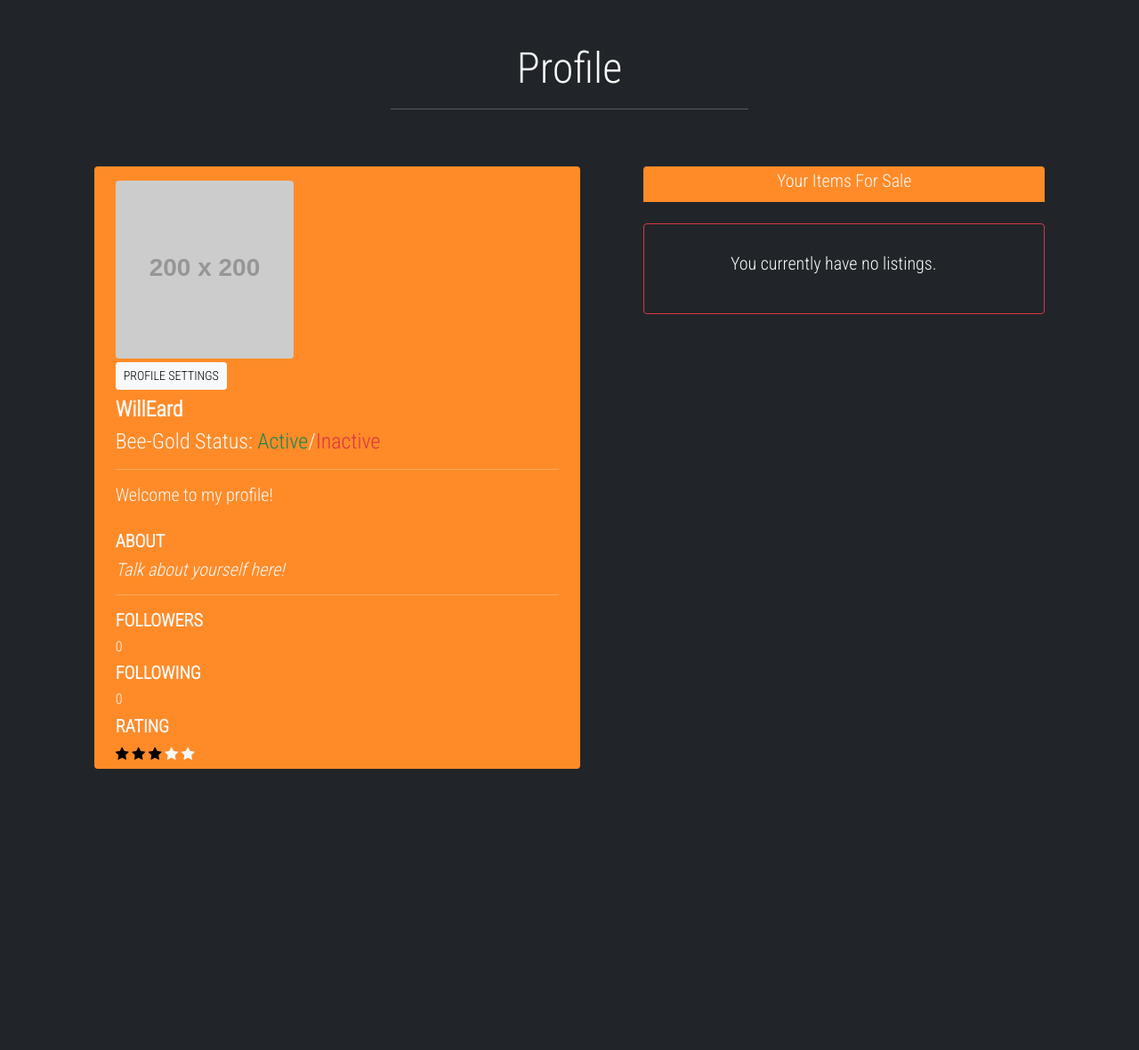
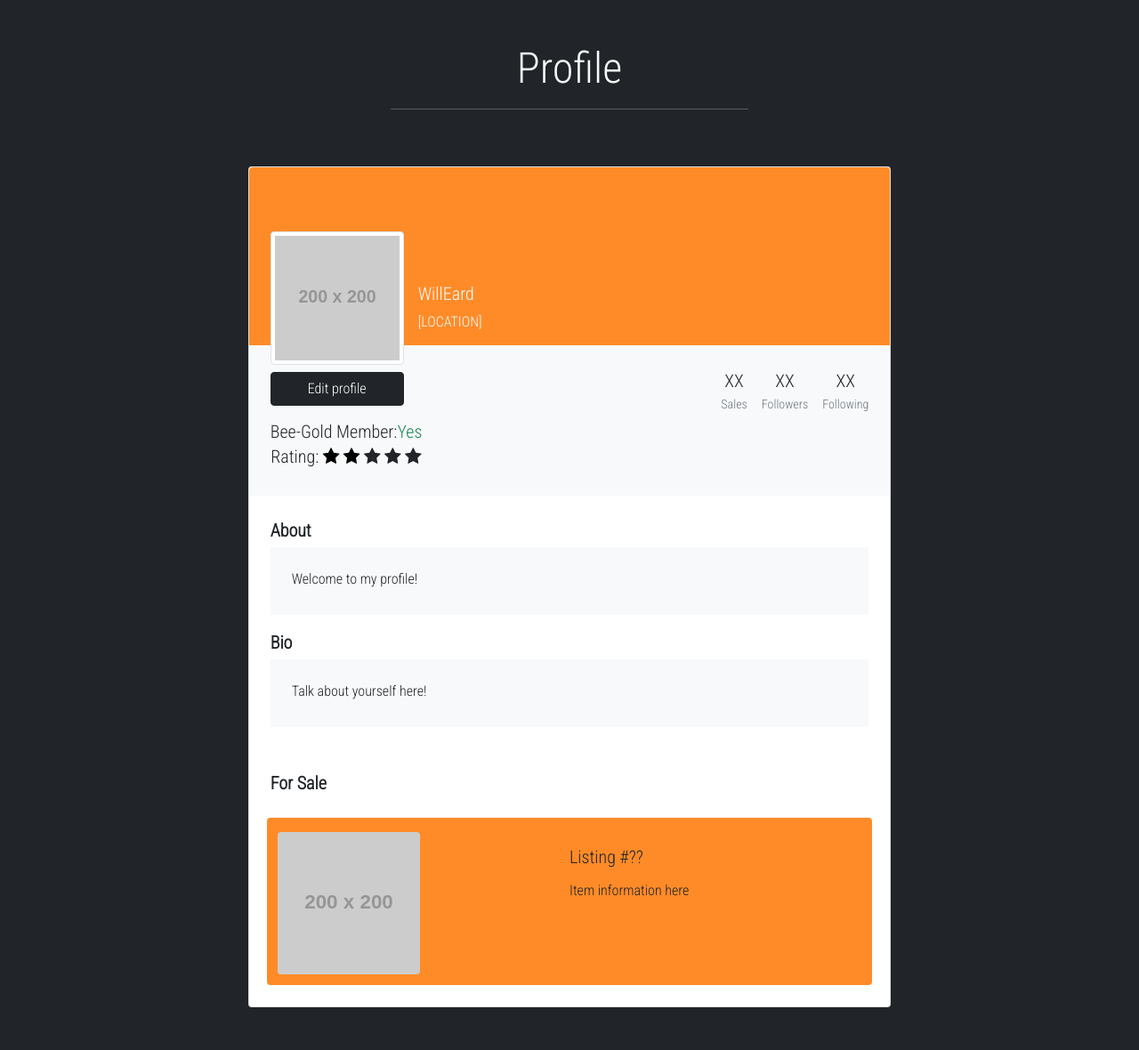
Before and after one commit to WillEard/BusyBee, a PHP site: page /Profile.php in a window 1280 px wide. Shown: the part 72-1252 px from the top of the page at 89% size. Before the commit the page ends 936 px from the top, so only its background shows below. Run offline with PHP 8.4, Linux system fonts and the light colour scheme; a user stored in the database is signed in; data comes from the database, SQL or seed files in the repository; grey boxes labelled with a size stand in for pictures from a placeholder-image service; some libraries are stand-ins or nearby versions.

Commit message:
Profile Page Updated

```diff
--- a/BusyBee/Profile.php
+++ b/BusyBee/Profile.php
@@ -21,59 +21,92 @@
         </div>
     </div>
 
-    <div class="container text-light mt-5">
-        <div class="row">
-            <div class="col-md-6 mx-auto">
-                <div class="container pt-3 pb-3 rounded-top" style="background-color: #FF8B28;">
-                    <img class="img rounded" src="https://placehold.co/200" alt="">
-                    <br>
-                        <a href="profilesettings.php" type="button" class="btn btn-sm btn-light mt-1">PROFILE SETTINGS</a>
-                        <h4 class="pt-2 fw-bold">
-                            <?php
-                                $profileInfo->FetchTitle($_SESSION["userid"]);
-                                echo '<br>';
-                            ?>
-                            </h4>
-                            <h4>Bee-Gold Status: <span class="text-success">Active</span>/<span class="text-danger">Inactive</span></h4> <hr>
-                            <h5>
-                            <?php
-                                $profileInfo->FetchText($_SESSION["userid"]);
-                            ?>
-                        </h4>
-                </div>
+<section class="h-100 gradient-custom-2">
+  <div class="container-fluid py-5 h-100">
+    <div class="row d-flex justify-content-center align-items-center h-100">
+      <div class="col col-lg-9 col-xl-7">
+        <div class="card">
+          <div class="rounded-top text-white d-flex flex-row" style="background-color: #FF8B28; height:200px;">
+            <div class="ms-4 mt-5 d-flex flex-column" style="width: 150px;">
+              <img src="https://placehold.co/200"
+                alt="Generic placeholder image" class="img-fluid img-thumbnail mt-4 mb-2"
+                style="width: 150px; z-index: 1">
+              <a href="profilesettings.php" type="button" class="btn btn-dark" data-mdb-ripple-color="dark"
+                style="z-index: 1;">
+                Edit profile
+            </a>
+            </div>
+            <div class="ms-3" style="margin-top: 130px;">
+              <h5>
+                <?php
+                    $profileInfo->FetchTitle($_SESSION["userid"]);
+                    echo '<br>';
+                ?>
+              </h5>
+              <p>[LOCATION]</p>
+            </div>
+          </div>
 
-                <div class="container pb-1 pt-1 rounded-bottom mb-3" style="background-color: #FF8B28;">
-                    <h5 class="fw-bold"><strong>ABOUT</strong></h5>
-                    <h6 class="lead"><em>
-                        <?php
-                            $profileInfo->FetchAbout($_SESSION["userid"]);
-                        ?>
-                        <hr/>
-                    </em></h6>
-                    <h5 class="fw-bold">FOLLOWERS</h5><h6>0</h6>
-                    <h5 class="fw-bold">FOLLOWING</h5><h6>0</h6>
-                    <h5 class="fw-bold">RATING</h5>
+          <div class="p-4 text-black" style="background-color: #f8f9fa;">
+            <div class="d-flex justify-content-end text-center py-1">
+              <div>
+                <p class="mb-1 h5">XX</p>
+                <p class="small text-muted mb-0">Sales</p>
+              </div>
+              <div class="px-3">
+                <p class="mb-1 h5">XX</p>
+                <p class="small text-muted mb-0">Followers</p>
+              </div>
+              <div>
+                <p class="mb-1 h5">XX</p>
+                <p class="small text-muted mb-0">Following</p>
+              </div>
+            </div>
+            <div class="d-flex justify-content-start text-center py-1">
+                <div>
+                    <p class="mb-1 h5">Bee-Gold Member:<span class="text-success">Yes</span></p>
+                    <p class="mb-1 h5">Rating: </span>
                     <span class="fa fa-star checked"></span>
                     <span class="fa fa-star checked"></span>
-                    <span class="fa fa-star checked"></span>
-                    <span class="fa fa-star"></span>
-                    <span class="fa fa-star"></span>
+                    <span class="fa fa-star "></span>
+                    <span class="fa fa-star "></span>
+                    <span class="fa fa-star"></span></p>
                 </div>
             </div>
-            <div class="col-md-5 mx-auto">
-                <div class="container-fluid rounded-top pb-1 pt-1" style="background-color: #FF8B28;">
-                    <h5 class="text-center">Your Items For Sale</h5>
-                </div><br>
+          </div>
 
-                <div class="container-fluid rounded pb-1 pt-1 border border-danger">
-                    <div class="row g-0 position-relative rounded mt-1">
-                        <div class="col p-4 ps-md-0 text-center">
-                            <h5 class="mt-0">You currently have no listings.</p>
+          <div class="card-body p-4 text-black">
+            <div class="mb-3">
+              <p class="lead fw-bold mb-1">About</p>
+              <div class="p-4" style="background-color: #f8f9fa;">
+                <p class="font-italic mb-1">
+                    <?php $profileInfo->FetchText($_SESSION["userid"]); ?>
+                </p>
+              </div>
+            </div>
+            <div class="mb-5">
+              <p class="lead fw-bold mb-1">Bio</p>
+              <div class="p-4" style="background-color: #f8f9fa;">
+                <p class="font-italic mb-1">
+                    <?php $profileInfo->FetchAbout($_SESSION["userid"]); ?>
+                </p>
+              </div>
+            </div>
+
+            <div class="d-flex justify-content-between align-items-center mb-4">
+              <p class="lead fw-bold mb-0">For Sale</p>
+            </div>
+            <div class="row g-2">
+                <!-- 0 LISTINGS
+                    <div class="container-fluid rounded pb-1 pt-1 border border-danger">
+                        <div class="row g-0 position-relative rounded mt-1">
+                            <div class="col p-4 ps-md-0 text-center">
+                                <h5 class="my-0">You currently have no listings.</p>
+                            </div>
                         </div>
                     </div>
-                </div>
+                -->
 
-                <!-- LISTING 1
                 <div class="container-fluid rounded pb-1 pt-1" style="background-color: #FF8B28;">
                     <div class="row g-0 position-relative rounded mt-1">
                         <div class="col-md-6 mb-md-0 p-md-2">
@@ -85,12 +118,13 @@
                         </div>
                     </div>
                 </div>
-                -->
-
 
             </div>
         </div>
+      </div>
     </div>
+  </div>
+</section>
 
 <script src="https://cdn.jsdelivr.net/npm/bootstrap@5.0.2/dist/js/bootstrap.bundle.min.js" integrity="sha384-MrcW6ZMFYlzcLA8Nl+NtUVF0sA7MsXsP1UyJoMp4YLEuNSfAP+JcXn/tWtIaxVXM" crossorigin="anonymous"></script>
 <script src="https://cdnjs.cloudflare.com/ajax/libs/jquery/3.4.0/jquery.min.js"></script>
```
Also changed, not shown: BusyBee/BeeGold.php (+11 -1 lines).
